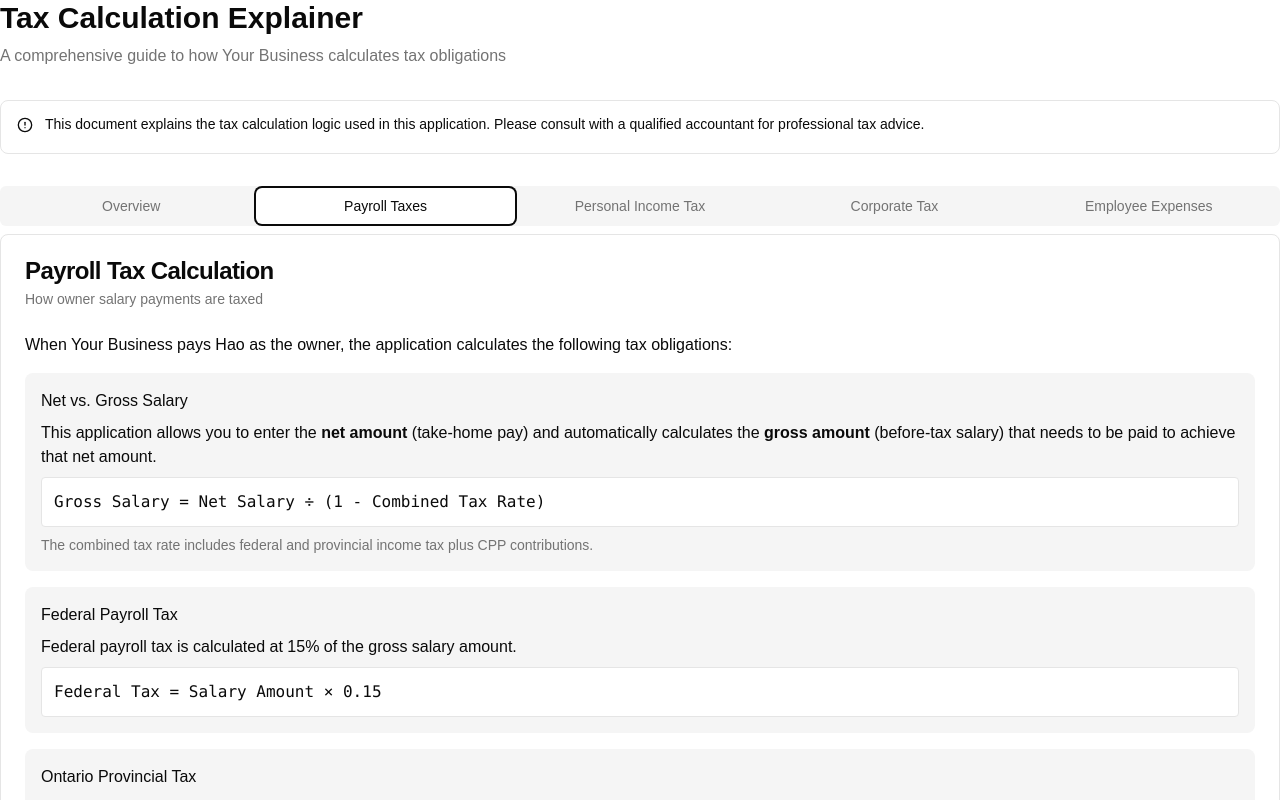
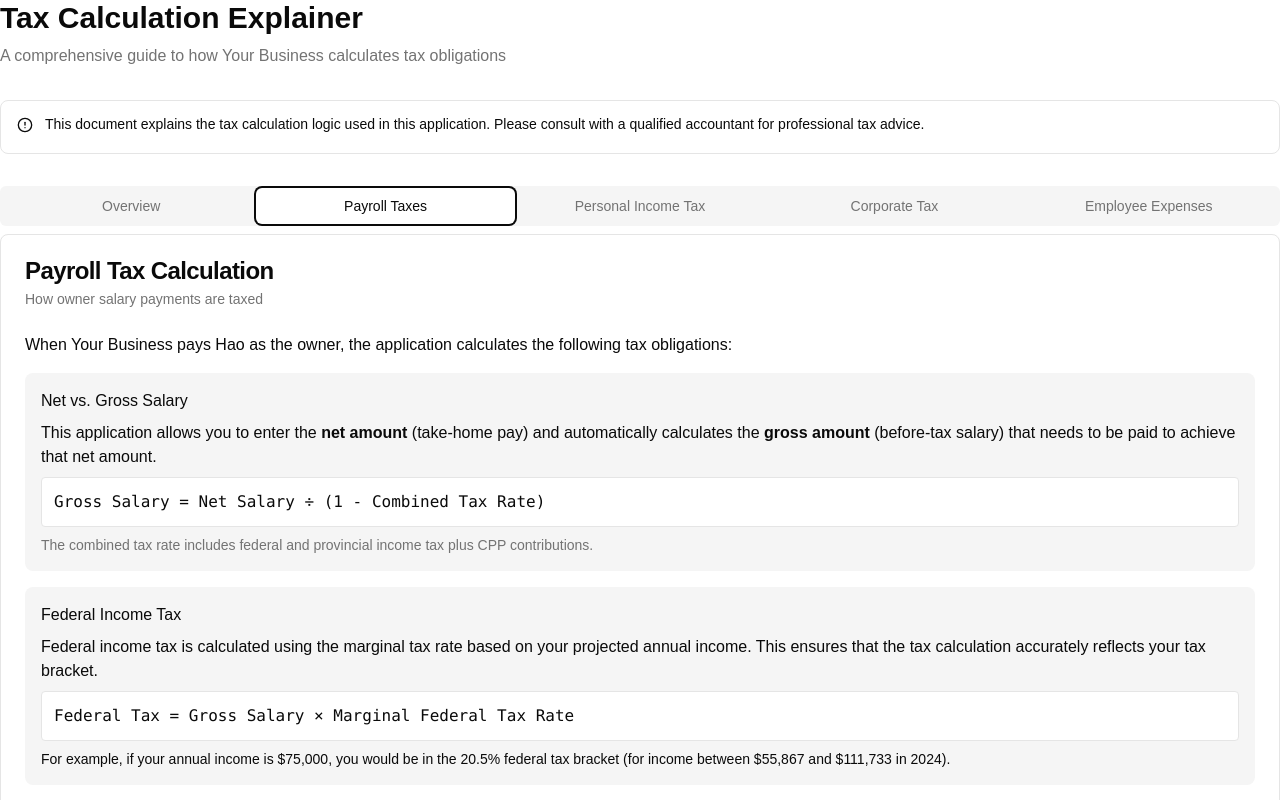
Before and after one commit to haoYeezy/v0-hao-tax-calculator, a Next.js app: page /explainer in a window 1280 px wide. Both pictures are taken after a click on the tab "Payroll Taxes". Shown: the top 800 px of the page. Built offline with nearby package versions, Linux system fonts and the light colour scheme; no server answers; the database is empty.

Commit message:
docs: update explainer for payroll tax calculation methodology
Revise explainer to reflect marginal tax rate based on projected income.

#VERCEL_SKIP

Co-authored-by: Hao Yi <6324639+haoYeezy@users.noreply.github.com>

```diff
--- a/app/explainer/page.tsx
+++ b/app/explainer/page.tsx
@@ -97,7 +97,7 @@ export default function ExplainerPage() {
                 <ul className="list-disc pl-6 space-y-2">
                   <li>
                     <strong>Personal Income Tax:</strong> Federal and provincial taxes on owner salary based on personal
-                    tax rates.
+                    tax rates determined by your projected annual income.
                   </li>
                   <li>
                     <strong>CPP Contributions:</strong> Canada Pension Plan contributions for self-employed individuals.
@@ -157,30 +157,48 @@ export default function ExplainerPage() {
               </div>
 
               <div className="p-4 bg-muted rounded-lg">
-                <h3 className="font-medium mb-2">Federal Payroll Tax</h3>
-                <p className="mb-2">Federal payroll tax is calculated at 15% of the gross salary amount.</p>
+                <h3 className="font-medium mb-2">Federal Income Tax</h3>
+                <p className="mb-2">
+                  Federal income tax is calculated using the marginal tax rate based on your projected annual income.
+                  This ensures that the tax calculation accurately reflects your tax bracket.
+                </p>
                 <div className="bg-white p-3 rounded border">
-                  <p className="font-mono">Federal Tax = Salary Amount × 0.15</p>
+                  <p className="font-mono">Federal Tax = Gross Salary × Marginal Federal Tax Rate</p>
                 </div>
+                <p className="mt-2 text-sm">
+                  For example, if your annual income is $75,000, you would be in the 20.5% federal tax bracket (for
+                  income between $55,867 and $111,733 in 2024).
+                </p>
               </div>
 
               <div className="p-4 bg-muted rounded-lg">
                 <h3 className="font-medium mb-2">{province} Provincial Tax</h3>
-                <p className="mb-2">{province} provincial tax is calculated at 3.2% of the gross salary amount.</p>
+                <p className="mb-2">
+                  Provincial tax is also calculated using the marginal tax rate based on your projected annual income,
+                  using the tax brackets for your province.
+                </p>
                 <div className="bg-white p-3 rounded border">
-                  <p className="font-mono">Provincial Tax = Salary Amount × 0.032</p>
+                  <p className="font-mono">Provincial Tax = Gross Salary × Marginal Provincial Tax Rate</p>
                 </div>
+                <p className="mt-2 text-sm">
+                  For example, if your annual income is $75,000 in Ontario, you would be in the 9.15% provincial tax
+                  bracket (for income between $49,231 and $98,463 in 2024).
+                </p>
               </div>
 
               <div className="p-4 bg-muted rounded-lg">
                 <h3 className="font-medium mb-2">CPP Contributions</h3>
                 <p className="mb-2">
                   As a self-employed individual, {employeeName} must contribute both the employee and employer portions
-                  of CPP, totaling 10.95% for 2024.
+                  of CPP, totaling 11.9% for 2024.
                 </p>
                 <div className="bg-white p-3 rounded border">
-                  <p className="font-mono">CPP Contribution = Salary Amount × 0.1095</p>
+                  <p className="font-mono">CPP Contribution = Gross Salary × 0.119</p>
                 </div>
+                <p className="mt-2 text-sm">
+                  CPP contributions are subject to a maximum annual contribution based on the Year's Maximum Pensionable
+                  Earnings (YMPE), which is $68,500 for 2024.
+                </p>
               </div>
 
               <div className="p-4 bg-primary/10 rounded-lg">
@@ -196,8 +214,11 @@ export default function ExplainerPage() {
               <Alert>
                 <Info className="h-4 w-4" />
                 <AlertDescription>
-                  These calculations are simplified for tracking purposes. Actual tax filings may require additional
-                  adjustments based on specific circumstances.
+                  <p>
+                    <strong>Important:</strong> This application uses your projected annual income (set in Settings) to
+                    determine the appropriate tax brackets. This ensures that your tax calculations are based on your
+                    actual tax situation, not just the individual transaction amounts.
+                  </p>
                 </AlertDescription>
               </Alert>
             </CardContent>
@@ -306,12 +327,16 @@ export default function ExplainerPage() {
               <div className="p-4 bg-muted rounded-lg">
                 <h3 className="font-medium mb-2">Marginal vs. Effective Tax Rates</h3>
                 <p className="mb-2">
-                  The application calculates both marginal tax rates (the rate on the next dollar earned) and effective
-                  tax rates (the average rate on all income).
+                  <strong>Marginal tax rate</strong> is the rate of tax applied to your next dollar of income. This is
+                  determined by which tax bracket your income falls into.
                 </p>
                 <p className="mb-2">
-                  For net-to-gross calculations, the effective tax rate is used to more accurately determine the gross
-                  amount needed.
+                  <strong>Effective tax rate</strong> is the average rate of tax on your total income, calculated as
+                  total tax divided by total income.
+                </p>
+                <p className="mb-2">
+                  This application uses the <strong>marginal tax rate</strong> for calculating taxes on salary payments,
+                  which is more accurate for determining taxes on additional income.
                 </p>
               </div>
 
@@ -323,7 +348,7 @@ export default function ExplainerPage() {
                 </p>
                 <div className="bg-white p-3 rounded border">
                   <p className="font-mono">
-                    Gross Amount = Net Amount ÷ (1 - (Federal Rate + Provincial Rate + CPP Rate))
+                    Gross Amount = Net Amount ÷ (1 - (Marginal Federal Rate + Marginal Provincial Rate + CPP Rate))
                   </p>
                 </div>
                 <p className="mt-2 text-sm">
```
